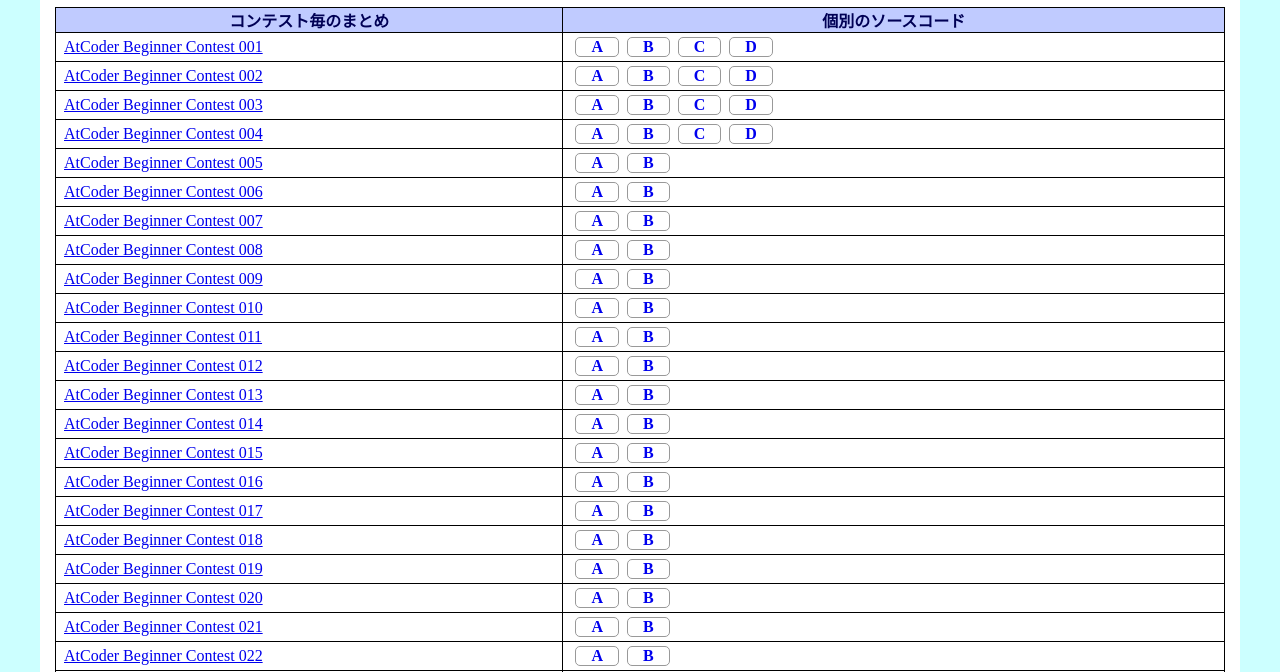
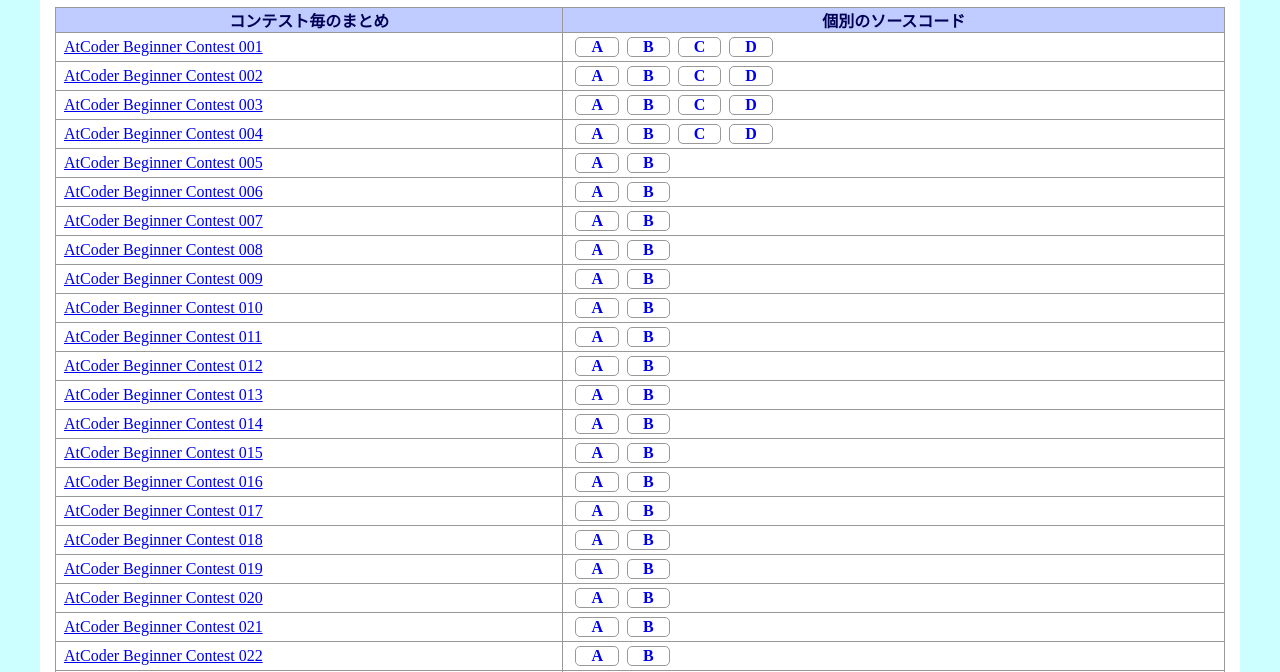
Before and after one commit to tatt61880/atcoder, a website: page index.html in a window 1280 px wide. Shown: the part 105-777 px from the top of the page. Drawn offline with Linux system fonts and the light colour scheme.

Commit message:
Update main.css

```diff
--- a/css/main.css
+++ b/css/main.css
@@ -86,7 +86,7 @@ th {
 th,
 td {
   padding: 0 0.5em;
-  border: 1px solid black;
+  border: 1px solid #999999;
 }
 
 a.submit-link {
```
